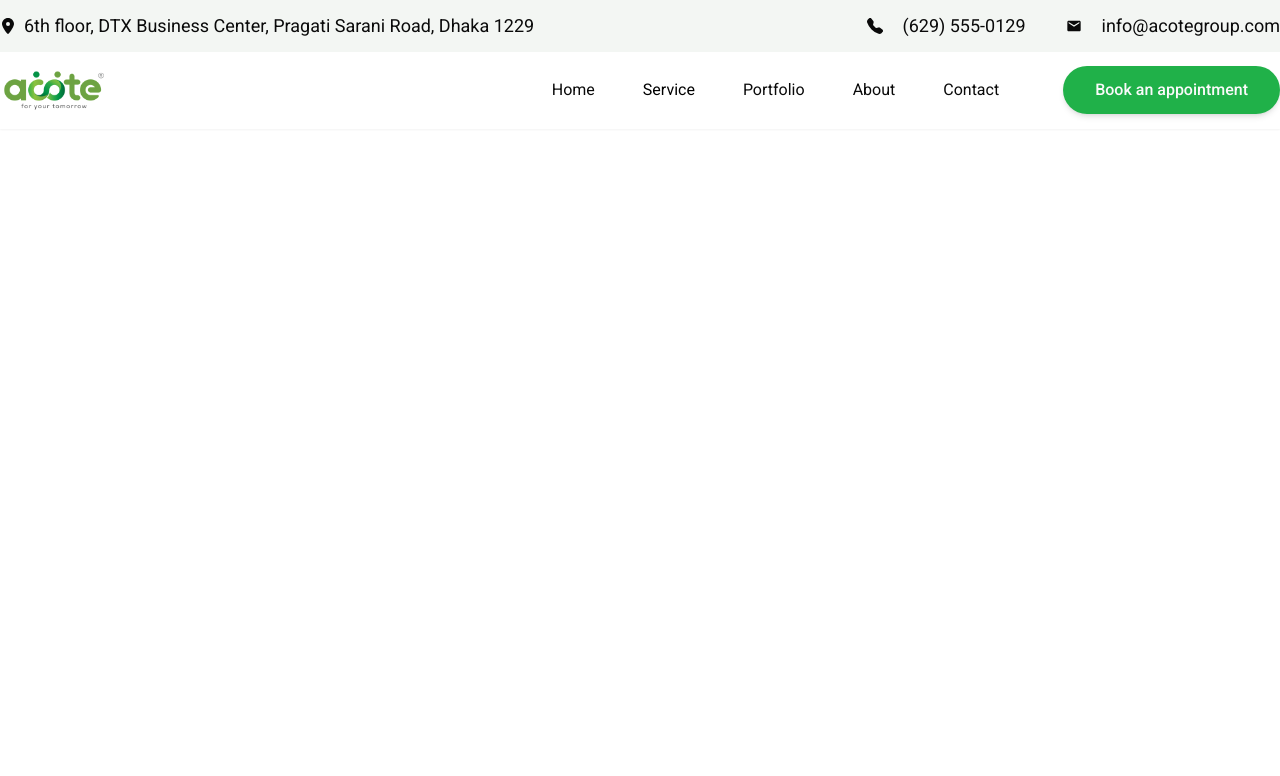
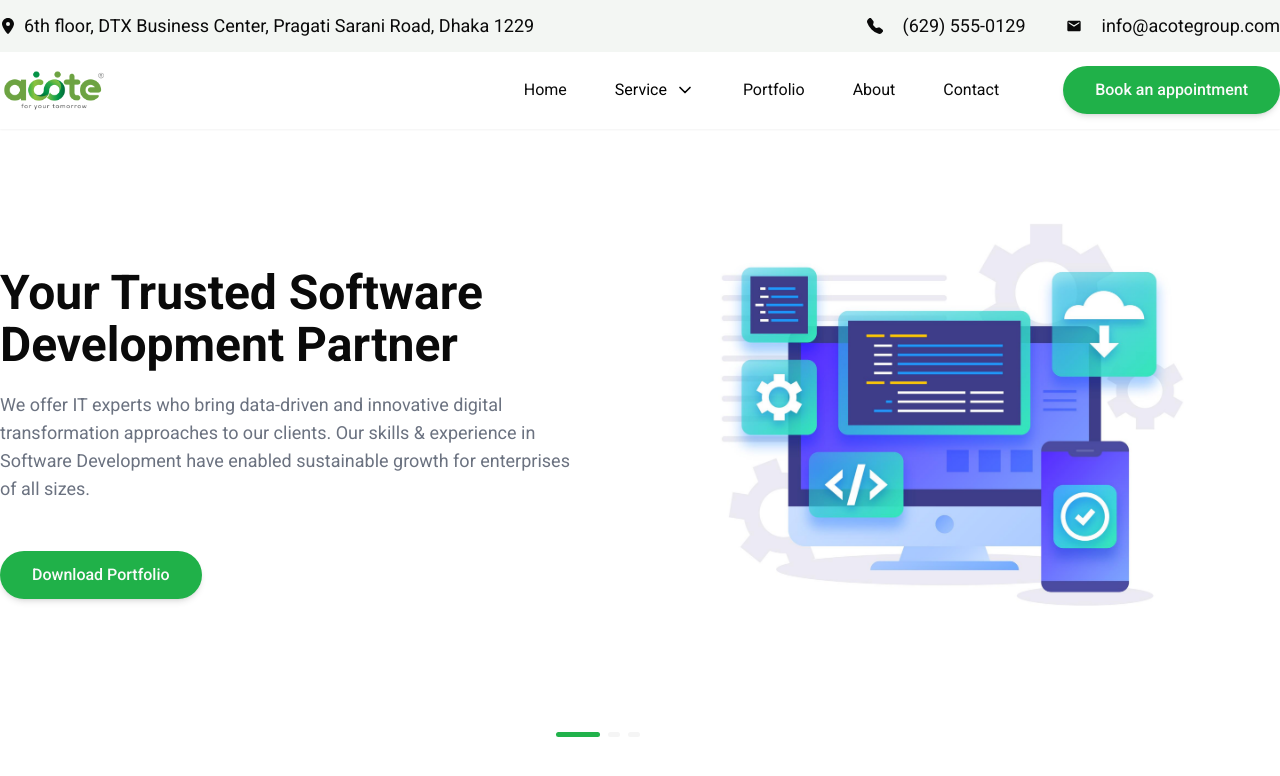
Before and after one commit to MamunKhan71/AcotePortfolio, a Next.js app: page / in a window 1280 px wide. Shown: the top 776 px of the page. Built offline with nearby package versions, Linux system fonts and the light colour scheme.

Commit message:
:bulb:Added hero section

```diff
--- a/app/page.tsx
+++ b/app/page.tsx
@@ -1,8 +1,29 @@
+import EmblaCarousel from "@/components/common/slider/EmblaCarousel";
+import '../components/common/slider/embla.css'
+import { Button } from "@/components/ui/button";
+export default function Home() {
+  let slides = [
+    "heroNav.png",
+    "heroNav.png",
+    "heroNav.png",
+  ]
+  const OPTIONS = { loop: true, duration: 30 }
 
-export default function Home() {
   return (
-    <div className="container mx-auto">
-
+    <div className="relative font-roboto">
+      <EmblaCarousel slides={slides} options={OPTIONS} />
+      <div className="container mx-auto">
+        <div className="absolute top-1/2 -translate-y-1/2">
+          <div className="space-y-12">
+            <div className="max-w-xl space-y-5">
+              <h1 className="font-bold text-5xl leading-[32px] md:leading-[52px]">Your Trusted Software
+                Development Partner</h1>
+              <p className="text-[#6B7280] text-lg">We offer IT experts who bring data-driven and innovative digital transformation approaches to our clients. Our skills & experience in Software Development have enabled sustainable growth for enterprises of all sizes.</p>
+            </div>
+            <Button variant={'default'}>Download Portfolio</Button>
+          </div>
+        </div>
+      </div>
     </div>
   );
 }
--- a/components/common/navbar.tsx
+++ b/components/common/navbar.tsx
@@ -1,14 +1,14 @@
 'use client'
+import { services } from "@/data/navbar-menu";
+import { AnimatePresence, motion } from 'framer-motion';
+import Image from "next/image";
+import Link from "next/link";
 import { ReactNode, useState } from "react";
 import { Button } from "../ui/button";
-import Link from "next/link";
-import Image from "next/image";
-import { services } from "@/data/navbar-menu";
 import { Card, CardHeader } from "../ui/card";
-import { AnimatePresence, motion } from 'framer-motion'
-import { div } from "framer-motion/client";
+import { ChevronDown, ChevronUp } from "lucide-react";
 const NavigationMenu = () => {
-
+    const [open, setOpen] = useState(false)
     return (
         <div className="w-full shadow-sm py-2">
             <div className="relative flex items-center justify-between container mx-auto w-full font-roboto">
@@ -20,8 +20,10 @@ const NavigationMenu = () => {
                         <ul className="flex gap-12 items-center">
                             <li>Home</li>
                             <li>
-                                <MyComponentFlyout href="#" FlyoutContent >
-                                    <p>Service</p>
+                                <MyComponentFlyout href="#" FlyoutContent open={open} setOpen={setOpen}>
+                                    <p className="inline-flex gap-2 items-center transition-all duration-500 ease-in-out delay-300">
+                                        Service {!open ? <ChevronDown size={20} className="transition-transform duration-300" /> : <ChevronDown size={20} className="transition-transform duration-300 rotate-180" />}
+                                    </p>
                                 </MyComponentFlyout>
                             </li>
                             <li>Portfolio</li>
@@ -39,8 +41,7 @@ const NavigationMenu = () => {
 export default NavigationMenu;
 
 
-const MyComponentFlyout = ({ children, href = "", FlyoutContent }: { children: ReactNode, href: string, FlyoutContent: boolean }) => {
-    const [open, setOpen] = useState(false)
+const MyComponentFlyout = ({ open, setOpen, children, href = "", FlyoutContent }: { open: boolean, children: ReactNode, href: string, FlyoutContent: boolean, setOpen: (open: boolean) => void }) => {
     const showFlyout = open && FlyoutContent
     return (
         <div
@@ -58,7 +59,7 @@ const MyComponentFlyout = ({ children, href = "", FlyoutContent }: { children: R
                         exit={{ opacity: 0, y: 15 }}
                         transition={{ duration: 0.3, ease: 'easeOut' }}
                         style={{ x: '-50%' }}
-                        className="absolute top-16 left-1/2 w-full">
+                        className="absolute z-50 top-16 left-1/2 w-full">
                         <div className="absolute -top-6 left-0 right-0 h-6 bg-transparent">
                         </div>
                         <ServiceDropdownMenu />
--- /dev/null
+++ b/components/common/slider/EmblaCarousel.tsx
@@ -0,0 +1,53 @@
+'use client'
+import { EmblaOptionsType } from 'embla-carousel'
+import Fade from 'embla-carousel-fade'
+import useEmblaCarousel from 'embla-carousel-react'
+import React from 'react'
+import { DotButton, useDotButton } from './EmblaCarouselDotButton'
+
+type PropType = {
+  slides: number[]
+  options?: EmblaOptionsType
+}
+
+const EmblaCarousel: React.FC<PropType> = (props) => {
+  const { slides, options } = props
+  const [emblaRef, emblaApi] = useEmblaCarousel(options, [Fade()])
+
+  const { selectedIndex, scrollSnaps, onDotButtonClick } =
+    useDotButton(emblaApi)
+
+  return (
+    <div className="embla">
+      <div className="embla__viewport" ref={emblaRef}>
+        <div className="embla__container">
+          {slides.map((slide, index) => (
+            <div className="embla__slide" key={index}>
+              <img
+                className="embla__slide__img"
+                src={`${slide}`}
+                alt="hero section images"
+              />
+            </div>
+          ))}
+        </div>
+      </div>
+
+      <div className="embla__controls">
+        <div className="embla__dots">
+          {scrollSnaps.map((_, index) => (
+            <DotButton
+              key={index}
+              onClick={() => onDotButtonClick(index)}
+              className={'embla__dot'.concat(
+                index === selectedIndex ? ' embla__dot--selected bg-pink-500' : ''
+              )}
+            />
+          ))}
+        </div>
+      </div>
+    </div>
+  )
+}
+
+export default EmblaCarousel
--- /dev/null
+++ b/components/common/slider/EmblaCarouselArrowButtons.tsx
@@ -0,0 +1,96 @@
+'use client'
+import React, {
+    ComponentPropsWithRef,
+    useCallback,
+    useEffect,
+    useState
+  } from 'react'
+  import { EmblaCarouselType } from 'embla-carousel'
+
+  type UsePrevNextButtonsType = {
+    prevBtnDisabled: boolean
+    nextBtnDisabled: boolean
+    onPrevButtonClick: () => void
+    onNextButtonClick: () => void
+  }
+
+  export const usePrevNextButtons = (
+    emblaApi: EmblaCarouselType | undefined,
+    onButtonClick?: (emblaApi: EmblaCarouselType) => void
+  ): UsePrevNextButtonsType => {
+    const [prevBtnDisabled, setPrevBtnDisabled] = useState(true)
+    const [nextBtnDisabled, setNextBtnDisabled] = useState(true)
+
+    const onPrevButtonClick = useCallback(() => {
+      if (!emblaApi) return
+      emblaApi.scrollPrev()
+      if (onButtonClick) onButtonClick(emblaApi)
+    }, [emblaApi, onButtonClick])
+
+    const onNextButtonClick = useCallback(() => {
+      if (!emblaApi) return
+      emblaApi.scrollNext()
+      if (onButtonClick) onButtonClick(emblaApi)
+    }, [emblaApi, onButtonClick])
+
+    const onSelect = useCallback((emblaApi: EmblaCarouselType) => {
+      setPrevBtnDisabled(!emblaApi.canScrollPrev())
+      setNextBtnDisabled(!emblaApi.canScrollNext())
+    }, [])
+
+    useEffect(() => {
+      if (!emblaApi) return
+
+      onSelect(emblaApi)
+      emblaApi.on('reInit', onSelect).on('select', onSelect)
+    }, [emblaApi, onSelect])
+
+    return {
+      prevBtnDisabled,
+      nextBtnDisabled,
+      onPrevButtonClick,
+      onNextButtonClick
+    }
+  }
+
+  type PropType = ComponentPropsWithRef<'button'>
+
+  export const PrevButton: React.FC<PropType> = (props) => {
+    const { children, ...restProps } = props
+
+    return (
+      <button
+        className="embla__button embla__button--prev"
+        type="button"
+        {...restProps}
+      >
+        <svg className="embla__button__svg" viewBox="0 0 532 532">
+          <path
+            fill="currentColor"
+            d="M355.66 11.354c13.793-13.805 36.208-13.805 50.001 0 13.785 13.804 13.785 36.238 0 50.034L201.22 266l204.442 204.61c13.785 13.805 13.785 36.239 0 50.044-13.793 13.796-36.208 13.796-50.002 0a5994246.277 5994246.277 0 0 0-229.332-229.454 35.065 35.065 0 0 1-10.326-25.126c0-9.2 3.393-18.26 10.326-25.2C172.192 194.973 332.731 34.31 355.66 11.354Z"
+          />
+        </svg>
+        {children}
+      </button>
+    )
+  }
+
+  export const NextButton: React.FC<PropType> = (props) => {
+    const { children, ...restProps } = props
+
+    return (
+      <button
+        className="embla__button embla__button--next"
+        type="button"
+        {...restProps}
+      >
+        <svg className="embla__button__svg" viewBox="0 0 532 532">
+          <path
+            fill="currentColor"
+            d="M176.34 520.646c-13.793 13.805-36.208 13.805-50.001 0-13.785-13.804-13.785-36.238 0-50.034L330.78 266 126.34 61.391c-13.785-13.805-13.785-36.239 0-50.044 13.793-13.796 36.208-13.796 50.002 0 22.928 22.947 206.395 206.507 229.332 229.454a35.065 35.065 0 0 1 10.326 25.126c0 9.2-3.393 18.26-10.326 25.2-45.865 45.901-206.404 206.564-229.332 229.52Z"
+          />
+        </svg>
+        {children}
+      </button>
+    )
+  }
--- /dev/null
+++ b/components/common/slider/EmblaCarouselDotButton.tsx
@@ -0,0 +1,66 @@
+'use client'
+import React, {
+    ComponentPropsWithRef,
+    useCallback,
+    useEffect,
+    useState
+  } from 'react'
+  import { EmblaCarouselType } from 'embla-carousel'
+
+  type UseDotButtonType = {
+    selectedIndex: number
+    scrollSnaps: number[]
+    onDotButtonClick: (index: number) => void
+  }
+
+  export const useDotButton = (
+    emblaApi: EmblaCarouselType | undefined,
+    onButtonClick?: (emblaApi: EmblaCarouselType) => void
+  ): UseDotButtonType => {
+    const [selectedIndex, setSelectedIndex] = useState(0)
+    const [scrollSnaps, setScrollSnaps] = useState<number[]>([])
+
+    const onDotButtonClick = useCallback(
+      (index: number) => {
+        if (!emblaApi) return
+        emblaApi.scrollTo(index)
+        if (onButtonClick) onButtonClick(emblaApi)
+      },
+      [emblaApi, onButtonClick]
+    )
+
+    const onInit = useCallback((emblaApi: EmblaCarouselType) => {
+      setScrollSnaps(emblaApi.scrollSnapList())
+    }, [])
+
+    const onSelect = useCallback((emblaApi: EmblaCarouselType) => {
+      setSelectedIndex(emblaApi.selectedScrollSnap())
+    }, [])
+
+    useEffect(() => {
+      if (!emblaApi) return
+
+      onInit(emblaApi)
+      onSelect(emblaApi)
+
+      emblaApi.on('reInit', onInit).on('reInit', onSelect).on('select', onSelect)
+    }, [emblaApi, onInit, onSelect])
+
+    return {
+      selectedIndex,
+      scrollSnaps,
+      onDotButtonClick
+    }
+  }
+
+  type PropType = ComponentPropsWithRef<'button'>
+
+  export const DotButton: React.FC<PropType> = (props) => {
+    const { children, ...restProps } = props
+
+    return (
+      <button type="button" {...restProps}>
+        {children}
+      </button>
+    )
+  }
--- /dev/null
+++ b/components/common/slider/embla.css
@@ -0,0 +1,63 @@
+.embla {
+    max-width: 100%;
+    margin: auto;
+    --slide-height: 603px;
+    --slide-spacing: 1rem;
+    --slide-size: 100%;
+  }
+  .embla__viewport {
+    overflow: hidden;
+  }
+  .embla__container {
+    display: flex;
+    touch-action: pan-y pinch-zoom;
+    margin-left: calc(var(--slide-spacing) * -1);
+  }
+  .embla__slide {
+    transform: translate3d(0, 0, 0);
+    flex: 0 0 var(--slide-size);
+    min-width: 0;
+    padding-left: var(--slide-spacing);
+  }
+  .embla__slide__img {
+    display: block;
+    height: var(--slide-height);
+    width: 100%;
+    object-fit: contain;
+  }
+  .embla__controls {
+    display: absolute;
+    width: 100%;
+    left: 50%;
+    transform: translateX(-50%);
+  }
+
+  .embla__dots {
+    display: flex;
+    flex-wrap: wrap;
+    justify-content: flex-end;
+    align-items: center;
+    gap: 8px;
+  }
+  .embla__dot {
+    display: inline-flex;
+    cursor: pointer;
+    background-color: #f5f5f5;
+    width: 12px;
+    height: 5px;
+    display: flex;
+    align-items: center;
+    justify-content: center;
+    border-radius: 10px;
+  }
+  .embla__dot:after {
+    box-shadow: inset 0 0 0 0.2rem var(--detail-medium-contrast);
+  }
+  .embla__dot--selected {
+    box-shadow: inset 0 0 0 0.2rem var(--text-body);
+    width: 44px;
+background-color: #21B24B;
+  }
+  .embla__slide__img {
+    user-select: none;
+  }
--- a/package.json
+++ b/package.json
@@ -13,6 +13,8 @@
     "@radix-ui/react-slot": "^1.1.2",
     "class-variance-authority": "^0.7.1",
     "clsx": "^2.1.1",
+    "embla-carousel-fade": "^8.5.2",
+    "embla-carousel-react": "^8.5.2",
     "framer-motion": "^12.4.7",
     "lucide-react": "^0.475.0",
     "next": "15.1.7",
```
Also changed, not shown: public/heroNav.png (added), 1 other file (tests, documents, lock files or other folders).
